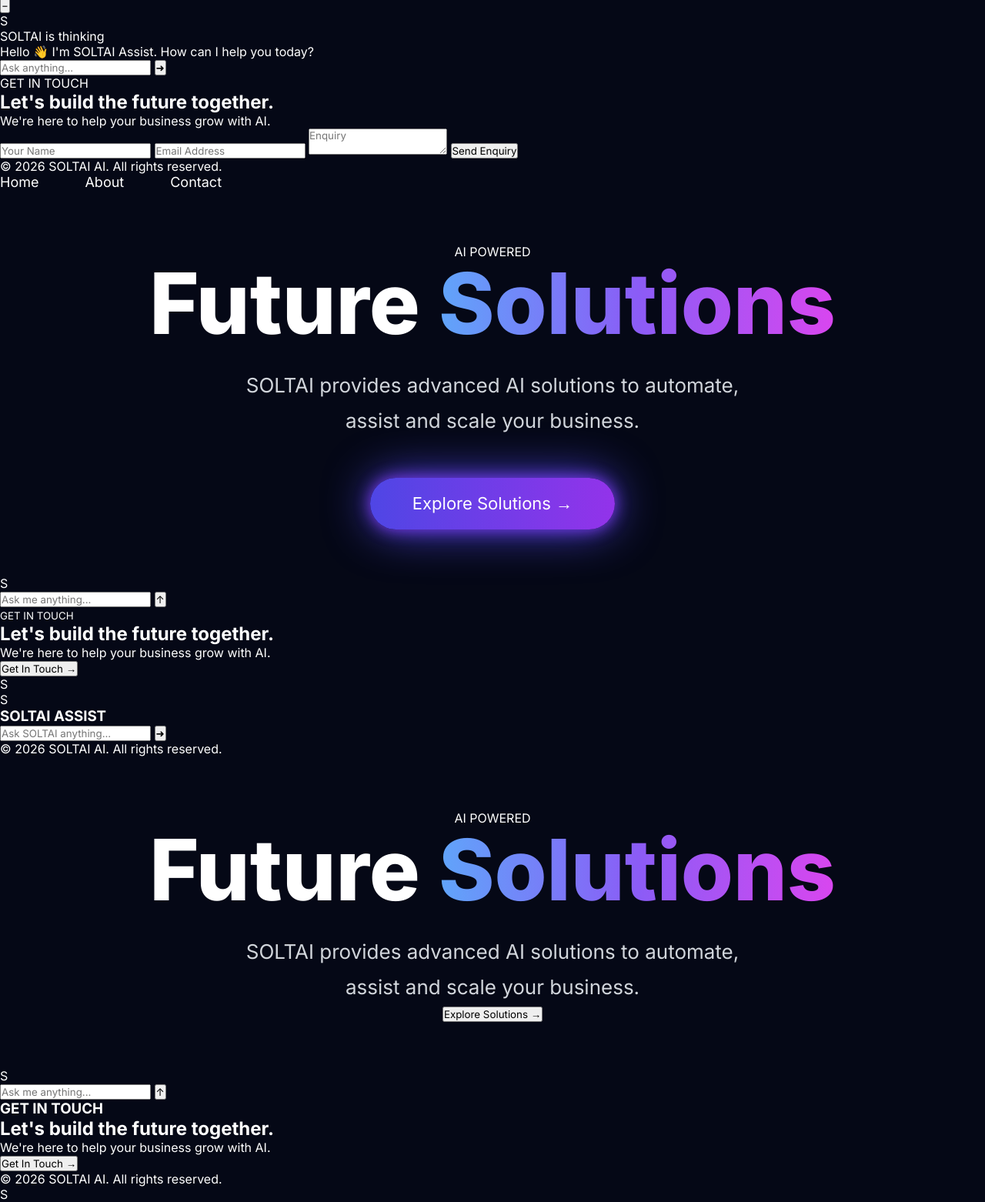
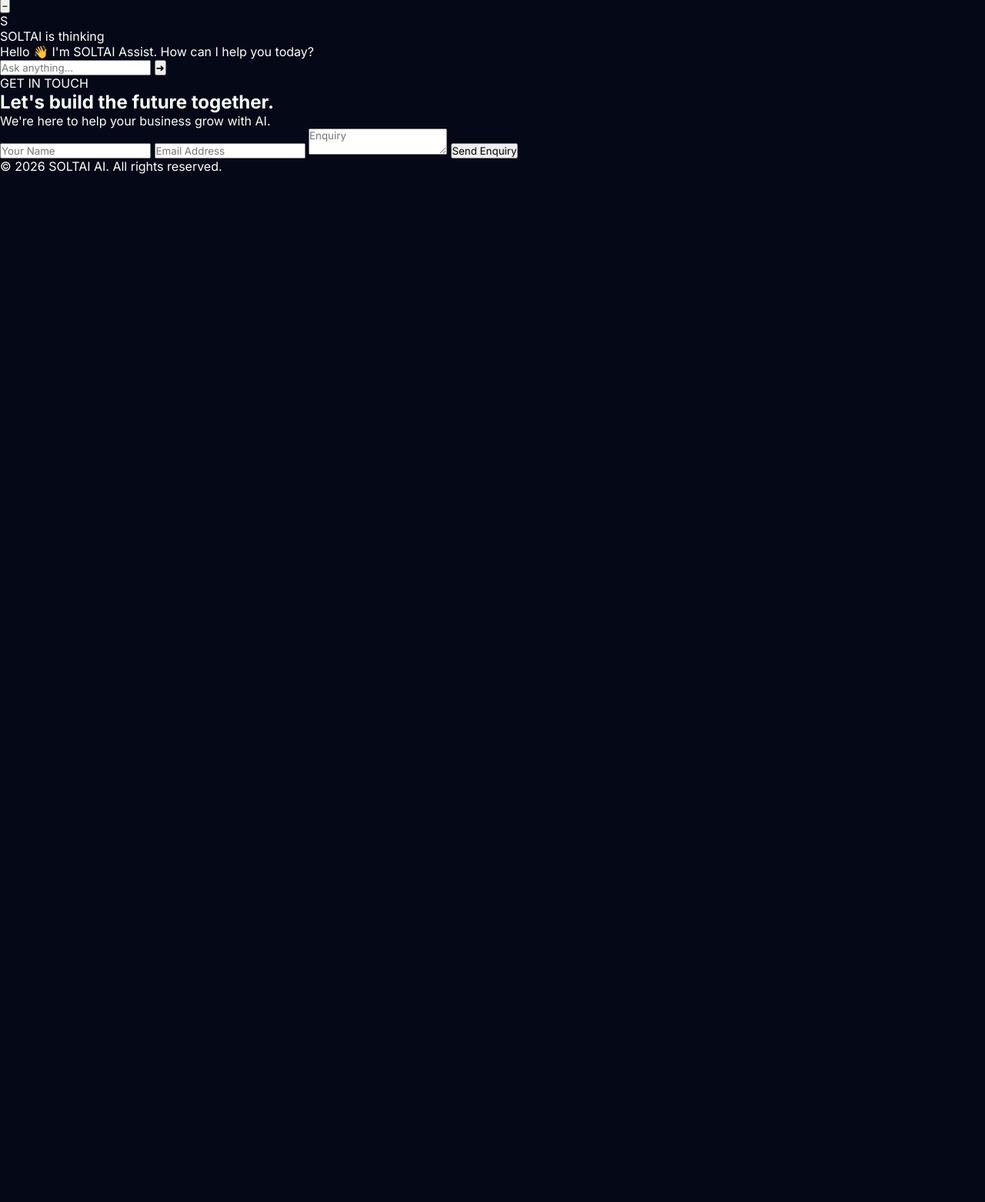
Before and after one commit to vasudogra22-ux/soltai, a Flask app: template templates/index.html in a window 1280 px wide. Shown: the part 1030-2592 px from the top of the page at 77% size. After the commit the page ends 1256 px from the top, so only its background shows below. Run offline with Flask 3, Linux system fonts and the light colour scheme; the template is opened without the code that fills it, so the values that code supplies are empty.

Commit message:
Update index.html

```diff
--- a/templates/index.html
+++ b/templates/index.html
@@ -220,242 +220,4 @@ All rights reserved.
 <script src="{{ url_for('static', filename='script.js') }}"></script>
 
 </body>
-</html>        <ul class="nav-links">
-            <li><a href="#">Home</a></li>
-            <li><a href="#about">About</a></li>
-            <li><a href="#contact">Contact</a></li>
-        </ul>
-
-    </nav>
-
-    <!-- HERO -->
-    <section class="hero">
-
-        <div class="hero-content">
-
-            <div class="tag">
-                AI POWERED
-            </div>
-
-            <h1>
-                Future
-                <span>Solutions</span>
-            </h1>
-
-            <p>
-                SOLTAI provides advanced AI solutions
-                to automate, assist and scale your business.
-            </p>
-
-            <button class="explore-btn">
-                Explore Solutions →
-            </button>
-
-        </div>
-
-    </section>
-
-    <!-- ASSIST BAR -->
-    <section class="assist-section">
-
-        <div class="assist-bar">
-
-            <div class="assist-logo">
-                S
-            </div>
-
-            <input
-                type="text"
-                placeholder="Ask me anything..."
-            >
-
-            <button>
-                ↑
-            </button>
-
-        </div>
-
-    </section>
-
-    <!-- GET IN TOUCH -->
-    <section id="contact" class="contact-section">
-
-        <div class="contact-card">
-
-            <div>
-                <small>GET IN TOUCH</small>
-
-                <h2>
-                    Let's build the future together.
-                </h2>
-
-                <p>
-                    We're here to help your business grow with AI.
-                </p>
-            </div>
-
-            <button class="contact-btn">
-                Get In Touch →
-            </button>
-
-        </div>
-
-    </section>
-
-    <!-- FLOATING CHATBOT -->
-    <div class="floating-logo">
-        S
-    </div>
-
-    <div class="chat-popup">
-
-        <div class="chat-header">
-
-            <div class="header-logo">
-                S
-            </div>
-
-            <h3>SOLTAI ASSIST</h3>
-
-        </div>
-
-        <div class="chat-messages"></div>
-
-        <div class="chat-footer">
-
-            <input
-                type="text"
-                class="chat-input"
-                placeholder="Ask SOLTAI anything..."
-            >
-
-            <button class="send-btn">
-                ➜
-            </button>
-
-        </div>
-
-    </div>
-
-    <!-- FOOTER -->
-    <footer>
-
-        © 2026 SOLTAI AI. All rights reserved.
-
-    </footer>
-
-    <!-- JS -->
-    <script src="{{ url_for('static', filename='script.js') }}"></script>
-
-</body>
-</html></ul>
-
-</nav>
-
-<section class="hero">
-
-<div class="hero-content">
-
-<div class="badge">
-AI POWERED
-</div>
-
-<h1>
-
-Future
-<span>Solutions</span>
-
-</h1>
-
-<p>
-
-SOLTAI provides advanced AI solutions
-to automate, assist and scale your business.
-
-</p>
-
-<button class="explore">
-
-Explore Solutions →
-
-</button>
-
-</div>
-
-</section>
-
-<section class="ask-box">
-
-<div class="ask-inner">
-
-<div class="mini-logo">
-S
-</div>
-
-<input
-type="text"
-placeholder="Ask me anything..."
->
-
-<button>
-
-↑
-
-</button>
-
-</div>
-
-</section>
-
-<section class="contact">
-
-<div class="contact-card">
-
-<div class="left">
-
-<h3>GET IN TOUCH</h3>
-
-<h2>
-
-Let's build the future together.
-
-</h2>
-
-</div>
-
-<div class="right">
-
-<p>
-
-We're here to help your business grow with AI.
-
-</p>
-
-<button>
-
-Get In Touch →
-
-</button>
-
-</div>
-
-</div>
-
-</section>
-
-<footer>
-
-© 2026 SOLTAI AI. All rights reserved.
-
-</footer>
-
-<div class="floating-logo" id="chatBtn">
-
-S
-
-</div>
-
-<script src="js/script.js"></script>
-
-</body>
 </html>
```
